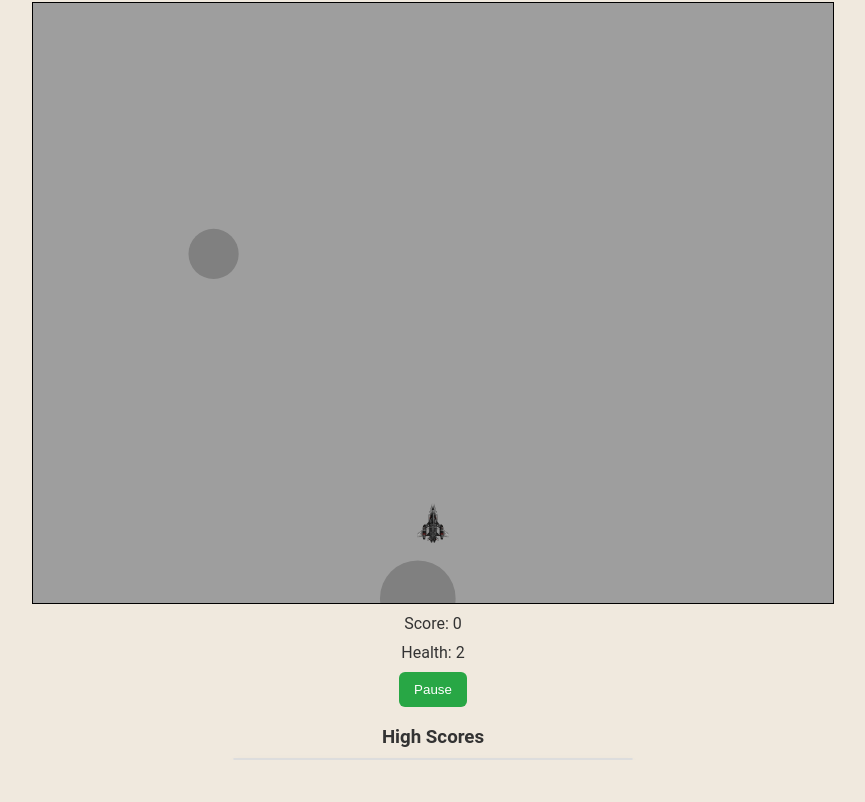
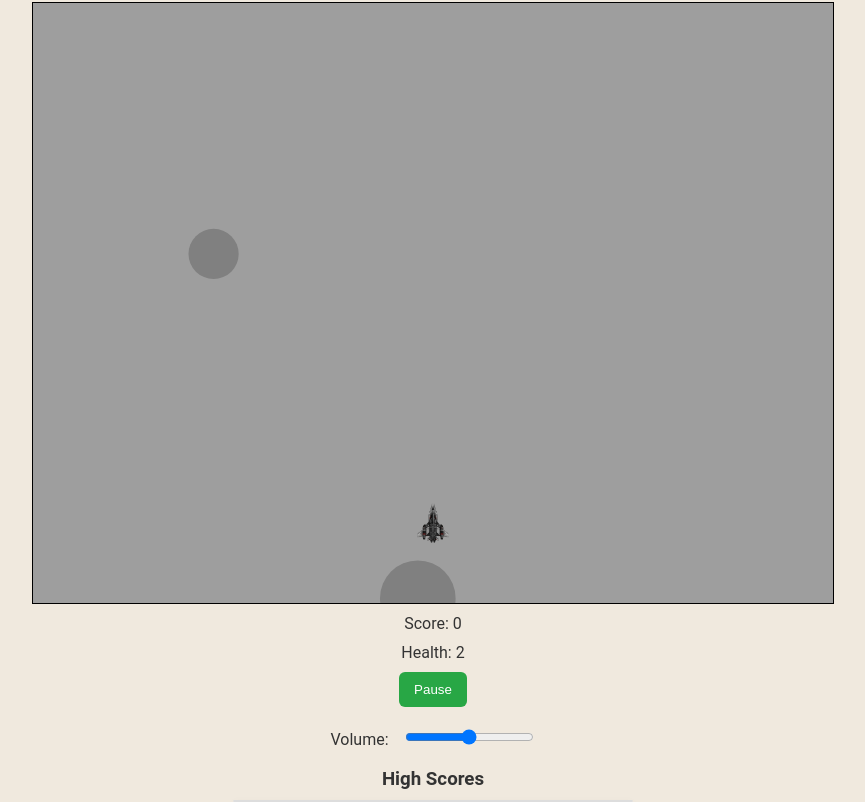
Before and after one commit to KANDORAJ/ProjectKando, a React (Vite) app: page /game in a window 1280 px wide. Shown: the part 223-1025 px from the top of the page, without its empty margins (207-1072 px from the left). Before the commit the page ends 983 px from the top, so only its background shows below. Built offline with nearby package versions, Linux system fonts and the light colour scheme.

Commit message:
Sound fixed

```diff
--- a/src/pages/Game.jsx
+++ b/src/pages/Game.jsx
@@ -23,6 +23,7 @@ const Game = () => {
   const gameLoopRef = useRef(null);  // Game loop reference for starting and stopping
   const [bgY, setBgY] = useState(0); // Background vertical position state
   const bgSpeed = 2;                 // Speed of background scrolling
+  const [volume, setVolume] = useState(0.5); // Volume state
 
   // Load high scores from local storage
   useEffect(() => {
@@ -61,7 +62,7 @@ const Game = () => {
     collisionSoundRef.current = new Audio(collisionSoundFile);
     const audio = audioRef.current;
     if (audio) {
-      audio.volume = 0.5;
+      audio.volume = volume;
       audio.loop = true;
       audio.play().catch((error) => {
         console.error("Sound Play Error:", error);
@@ -75,12 +76,24 @@ const Game = () => {
     };
   }, []);
 
+  useEffect(() => {
+    // Update volume for all audio elements
+    if (bulletSoundRef.current) bulletSoundRef.current.volume = volume;
+    if (collisionSoundRef.current) collisionSoundRef.current.volume = volume;
+    if (audioRef.current) audioRef.current.volume = volume;
+  }, [volume]);
+
   const playBulletSound = () => {
     bulletSoundRef.current?.play();
   };
 
   const playCollisionSound = () => {
     collisionSoundRef.current?.play();
+  };
+
+  const handleVolumeChange = (event) => {
+    const newVolume = parseFloat(event.target.value);
+    setVolume(newVolume);
   };
 
   useEffect(() => {
@@ -302,6 +315,18 @@ const Game = () => {
         {isPaused ? 'Resume' : 'Pause'}
       </button>
       <audio ref={audioRef} src={backgroundMusic} />
+      <div style={{ textAlign: 'center', marginTop: '20px' }}>
+        <label htmlFor="volume-slider">Volume: </label>
+        <input
+          id="volume-slider"
+          type="range"
+          min="0"
+          max="1"
+          step="0.01"
+          value={volume}
+          onChange={handleVolumeChange}
+        />
+      </div>
       <div style={{ textAlign: 'center', marginTop: '20px', maxWidth: '400px', margin: '0 auto' }}>
         <h3 style={{ marginBottom: '10px' }}>High Scores</h3>
         <ul style={{
```
Also changed, not shown: 1 other file (tests, documents, lock files or other folders).
